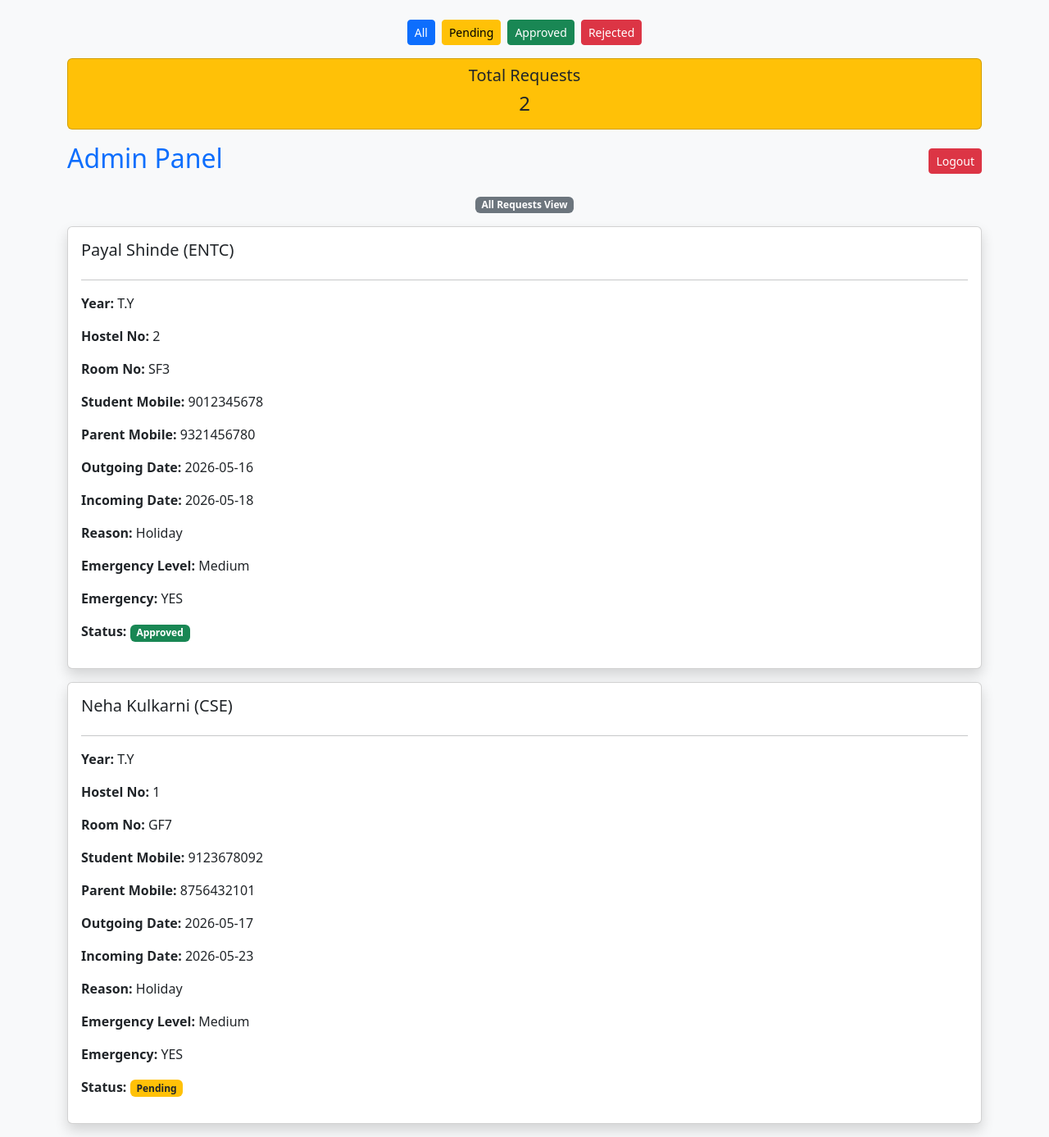
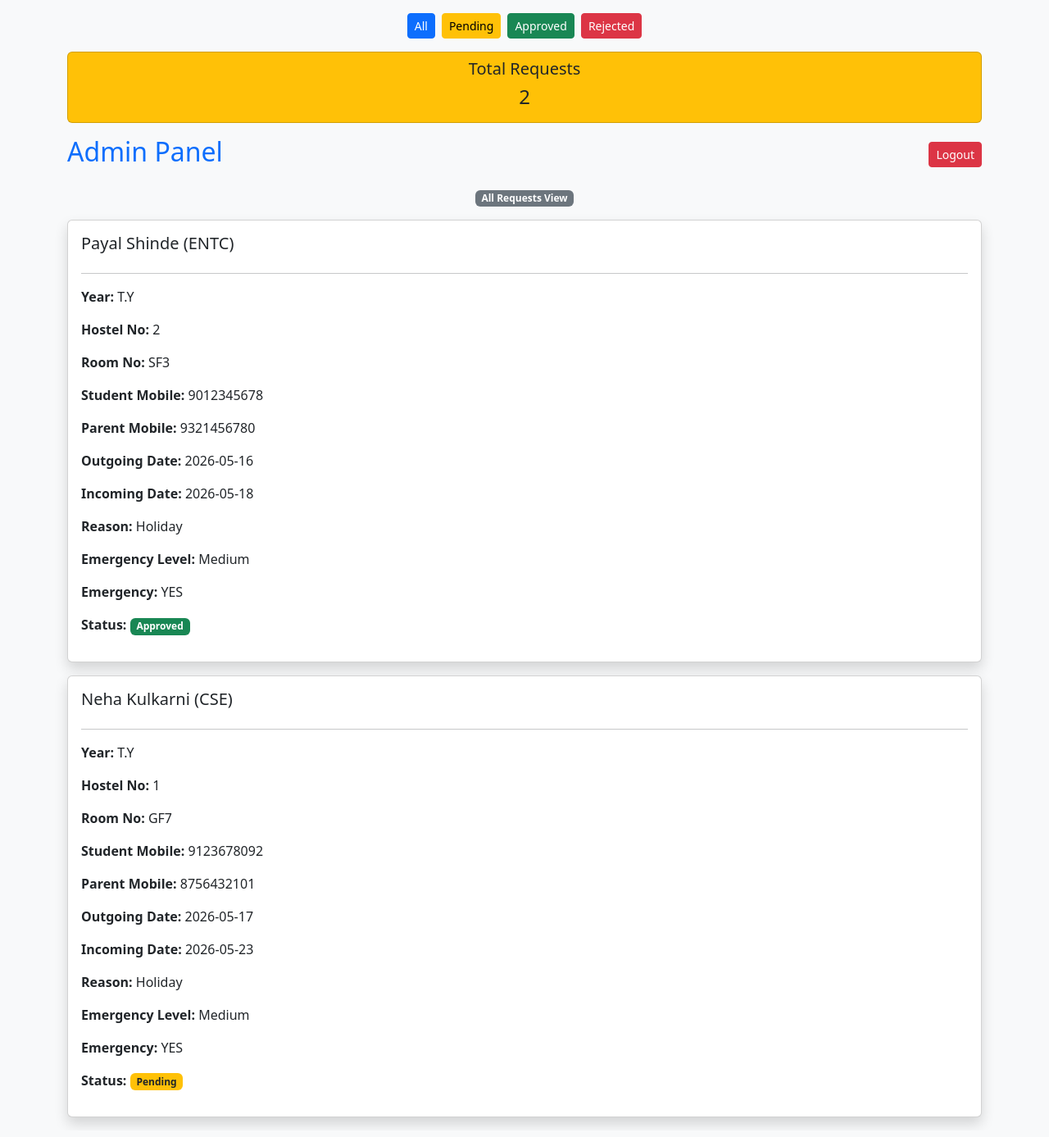
Before and after one commit to sakshi2025-arch/hostel-permission-system, a Flask app: page /admin in a window 1280 px wide. Shown: the whole page at 82% size. Run offline with Flask 3, Linux system fonts and the light colour scheme; the visitor is signed in with stand-in values (Sample User, id 1); data comes from the database, SQL or seed files in the repository; both versions use the stored data as it was after the commit.

Commit message:
Updated admin panel

```diff
--- a/templates/admin.html
+++ b/templates/admin.html
@@ -9,7 +9,7 @@
 
 <body class="bg-light">
 
-<div class="container mt-4">
+<div class="container mt-3">
 
 <div class="d-flex justify-content-center gap-2 mb-3">
 
```
Also changed, not shown: hostel.db.
